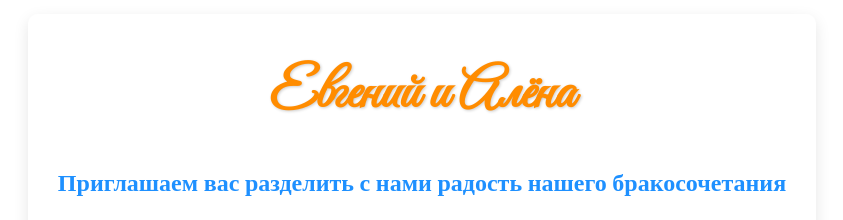
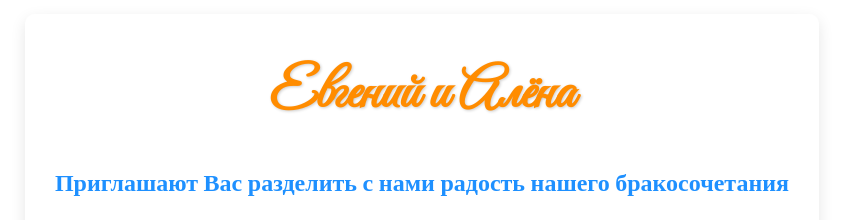
Before and after one commit to Ewgeniy-C/Prigl, a plain HTML site: page index.html in a window 1280 px wide. Shown: the part 145-365 px from the top of the page, without its empty margins (218-1061 px from the left). Drawn offline with nearby package versions, Linux system fonts and the light colour scheme; a web font is replaced by a local one.

Commit message:
Update index.html

```diff
--- a/index.html
+++ b/index.html
@@ -153,7 +153,7 @@
     <div class="parallax" id="section1">
         <div class="overlay">
             <h1>Евгений и Алёна</h1>
-            <h2>Приглашаем вас разделить с нами радость нашего бракосочетания</h2>  <h4>12 июля 2025 года</p>
+            <h2>Приглашают Вас разделить с нами радость нашего бракосочетания</h2>  <h4>12 июля 2025 года</p>
             <h2>Праздничное мероприятие состоится через</h2>
             <div class="timer" id="timer"></div>
         </div>
```
